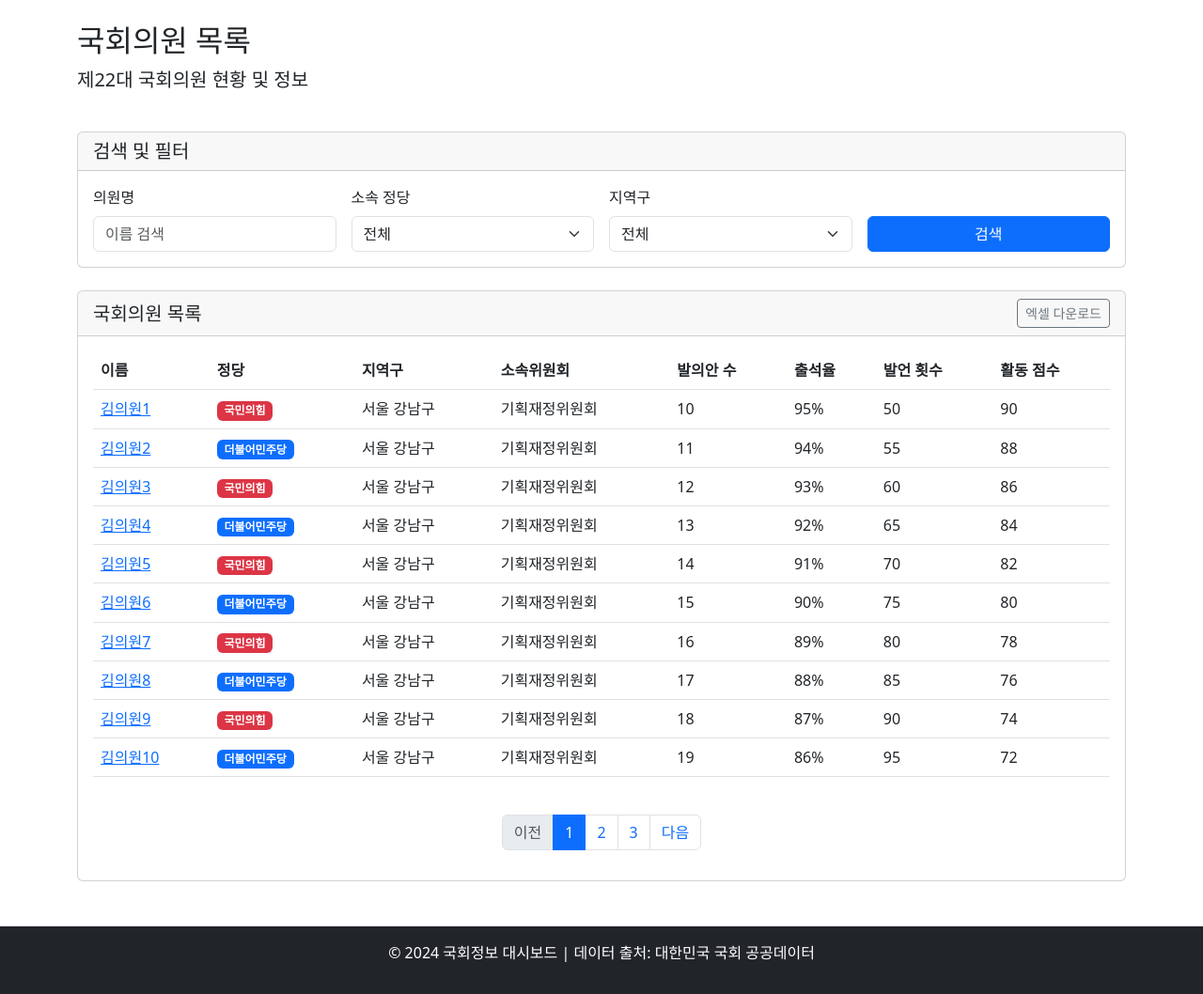
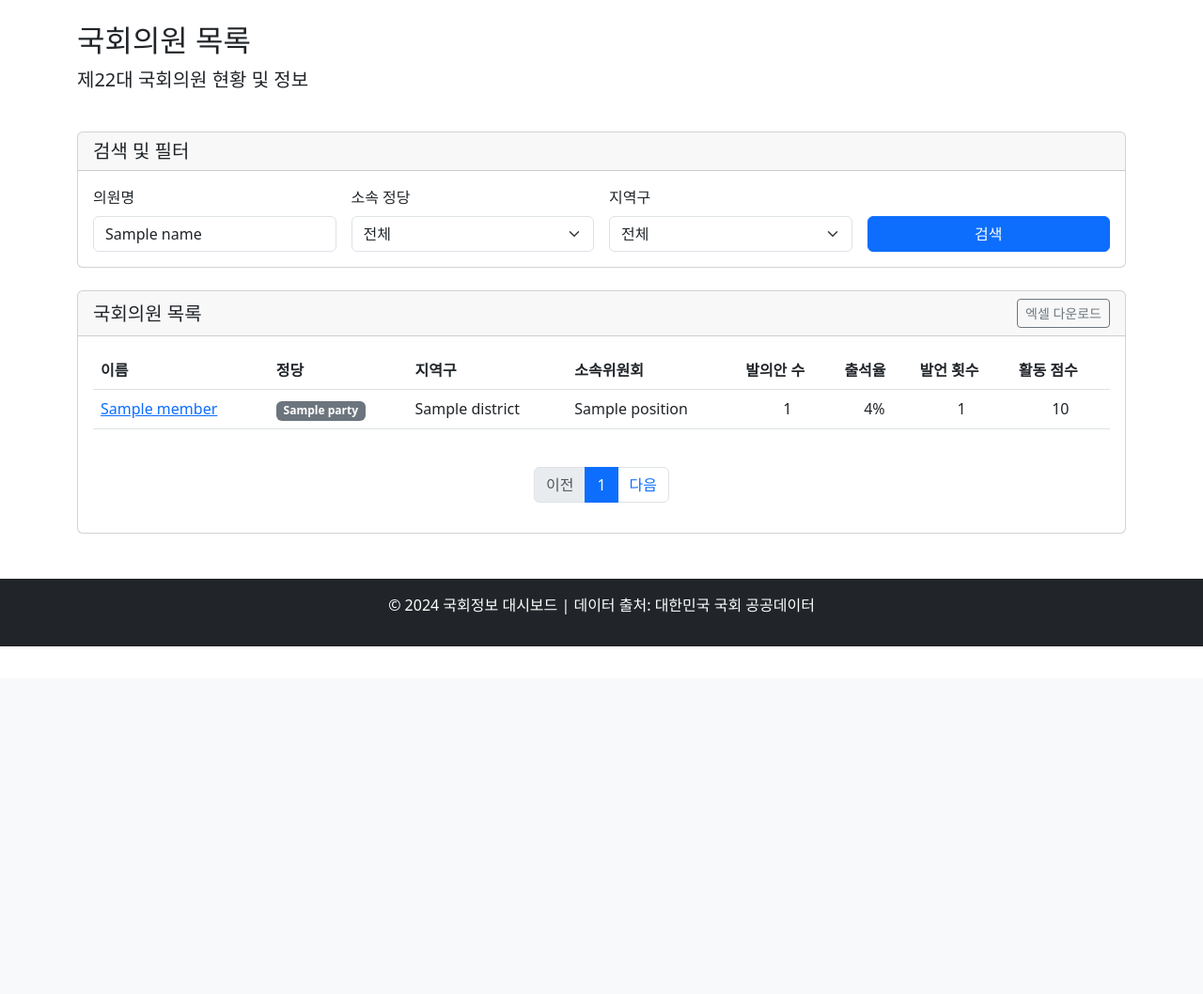
Before and after one commit to person3113/national-assembly-dashboard, a FastAPI app: template app/templates/members.html in a window 1280 px wide. Shown: the part 78-1136 px from the top of the page at 94% size. After the commit the page ends 766 px from the top, so only its background shows below. Run offline with FastAPI, Linux system fonts and the light colour scheme; the template is opened without the code that fills it: most values are stand-ins (such as "Sample title", 1, 10 or a date in 2020).

Commit message:
- 실제 국회의원 인적사항 api를 가지고 와서 /members 화면에 출력완료 - /members 화면에 pagination과 검색 기능 구현 완료

```diff
--- a/app/main.py
+++ b/app/main.py
@@ -1,8 +1,6 @@
-import logging  # Add this import
-
-# Logger 설정
-logging.basicConfig(level=logging.INFO)
-logger = logging.getLogger(__name__)
+import logging
+import pprint
+import requests  # Add this import
 
 from fastapi import FastAPI, Request, Depends, HTTPException  # HTTPException 추가
 from fastapi.staticfiles import StaticFiles
@@ -11,14 +9,22 @@
 from fastapi.responses import HTMLResponse
 from sqlalchemy.orm import Session
 from typing import Optional
-from datetime import date
+from datetime import date, datetime
 
 from app.api import api_router
 from app.core.config import settings
 from app.db.session import engine, get_db
 from app.models import member  # 여기에 모든 모델 모듈 추가
 from app.models.member import Member as MemberModel
-from app.models.bill import Bill as BillModel  # Add this import
+from app.models.bill import Bill as BillModel
+from app.services.assembly_api import assembly_api
+
+# 템플릿에서 사용할 필터 추가
+from jinja2 import pass_context
+
+@pass_context
+def pprint_filter(context, value):
+    return pprint.pformat(value)
 
 # 데이터베이스 테이블 생성
 member.Base.metadata.drop_all(bind=engine)  # 기존 테이블 삭제
@@ -44,6 +50,11 @@
 
 # 템플릿 설정
 templates = Jinja2Templates(directory="app/templates")
+templates.env.filters["pprint"] = pprint_filter
+
+# Logger 설정
+logging.basicConfig(level=logging.INFO)
+logger = logging.getLogger(__name__)
 
 # API 라우터 등록
 app.include_router(api_router, prefix=settings.API_V1_STR)
@@ -117,9 +128,21 @@
 # 애플리케이션 시작 시 초기 데이터 삽입
 @app.on_event("startup")
 async def startup_event():
+    """애플리케이션 시작 시 기본 설정 및 초기 데이터 준비"""
+    # 데이터베이스에 레코드가 없는 경우만 초기 데이터 삽입
     db = next(get_db())
     try:
-        insert_initial_data(db)
+        members_count = db.query(MemberModel).count()
+        if members_count == 0:
+            # 데이터가 없는 경우 샘플 데이터 추가
+            insert_initial_data(db)
+
+            # 로그 출력
+            logger.info("초기 샘플 데이터 삽입 완료")
+        else:
+            logger.info(f"기존 데이터 유지: {members_count}개의 국회의원 데이터가 존재합니다")
+    except Exception as e:
+        logger.error(f"초기화 중 오류 발생: {e}")
     finally:
         db.close()
 
@@ -138,7 +161,7 @@
     page: int = 1,
     limit: int = 20
 ):
-    # 국회의원 데이터 조회 로직 (API와 유사)
+    # 국회의원 데이터 조회 로직
     query = db.query(MemberModel)
     if name:
         query = query.filter(MemberModel.name.contains(name))
@@ -147,10 +170,27 @@
     if district:
         query = query.filter(MemberModel.district.contains(district))
 
-    # 페이지네이션
+    # 총 레코드 수와 페이지 수 계산
+    total = query.count()
+    total_pages = (total + limit - 1) // limit
+
+    # 페이지 범위 검증
+    if page < 1:
+        page = 1
+    elif page > total_pages and total_pages > 0:
+        page = total_pages
+
+    # 오프셋 계산 및 데이터 조회
     offset = (page - 1) * limit
-    total = query.count()
     members = query.offset(offset).limit(limit).all()
+
+    # 페이지네이션 범위 설정 (현재 페이지 주변 5개 페이지 표시)
+    if total_pages <= 5:
+        page_range = range(1, total_pages + 1)
+    else:
+        start_page = max(1, page - 2)
+        end_page = min(total_pages, page + 2)
+        page_range = range(start_page, end_page + 1)
 
     return templates.TemplateResponse(
         "members.html",
@@ -160,7 +200,8 @@
             "total": total,
             "page": page,
             "limit": limit,
-            "pages": (total + limit - 1) // limit,
+            "total_pages": total_pages,
+            "page_range": page_range,
             "name": name or "",
             "party": party or "",
             "district": district or ""
@@ -300,6 +341,140 @@
     finally:
         db.close()
 
+@app.get("/admin/sync-data", response_class=HTMLResponse)
+async def sync_data(request: Request, db: Session = Depends(get_db), assembly_term: int = 22):
+    """국회정보 API에서 데이터를 가져와 DB에 동기화하는 관리자 페이지"""
+    result = {"success": False, "message": "", "counts": {}, "debug_info": {}}
+
+    try:
+        # API 키 확인
+        api_key = settings.ASSEMBLY_API_KEY
+        if not api_key or api_key == "":
+            result["message"] = "API 키가 설정되지 않았습니다. .env 파일을 확인하세요."
+            return templates.TemplateResponse(
+                "admin/sync_data.html",
+                {"request": request, "result": result}
+            )
+
+        # 디버깅을 위한 정보 수집
+        result["debug_info"]["api_key_exists"] = bool(api_key)
+        result["debug_info"]["api_base_url"] = settings.ASSEMBLY_API_BASE_URL
+
+        # 1. 국회의원 정보 동기화
+        members_data = assembly_api.get_members(assembly_term=assembly_term)
+
+        # 디버깅: API 응답 확인
+        result["debug_info"]["members_data_count"] = len(members_data)
+
+        # 데이터가 없으면 오류 메시지 반환
+        if not members_data:
+            result["message"] = "API에서 국회의원 데이터를 가져오지 못했습니다. 로그를 확인하세요."
+            return templates.TemplateResponse(
+                "admin/sync_data.html",
+                {"request": request, "result": result}
+            )
+
+        # 이하 기존 코드와 동일...
+        member_count = 0
+
+        for member_data in members_data:
+            # 이미 존재하는 의원인지 확인
+            existing_member = db.query(MemberModel).filter(
+                MemberModel.name == member_data.get("HG_NM", "")
+            ).first()
+
+            if existing_member:
+                # 기존 데이터 업데이트
+                existing_member.party = member_data.get("POLY_NM", "")
+                existing_member.district = member_data.get("ORIG_NM", "")
+                existing_member.position = member_data.get("CURR_COMMITTEE", "")
+                existing_member.last_updated = datetime.now().date()
+            else:
+                # 새로운 의원 데이터 생성
+                new_member = MemberModel(
+                    name=member_data.get("HG_NM", ""),
+                    hanja_name=member_data.get("HJ_NM", ""),
+                    eng_name=member_data.get("ENG_NM", ""),
+                    party=member_data.get("POLY_NM", ""),
+                    district=member_data.get("ORIG_NM", ""),
+                    position=member_data.get("CURR_COMMITTEE", ""),
+                    num_bills=0,
+                    attendance_rate=0.0,
+                    speech_count=0,
+                    activity_score=0.0,
+                    is_active=True,
+                    last_updated=datetime.now().date()
+                )
+                db.add(new_member)
+                member_count += 1
+
+        # 3. 활동 점수 계산
+        members = db.query(MemberModel).all()
+        for member in members:
+            member.activity_score = calculate_activity_score(member)
+
+        db.commit()
+        result["success"] = True
+        result["message"] = "데이터 동기화 완료"
+        result["counts"] = {"members": member_count}
+
+    except Exception as e:
+        db.rollback()
+        result["message"] = f"오류 발생: {str(e)}"
+        result["debug_info"]["error"] = str(e)
+        logger.error(f"API 데이터 동기화 중 오류: {e}")
+
+    return templates.TemplateResponse(
+        "admin/sync_data.html",
+        {"request": request, "result": result}
+    )
+
+@app.get("/admin/test-api", response_class=HTMLResponse)
+async def test_api(request: Request):
+    """API 연결 테스트 페이지"""
+    result = {"success": False, "message": "", "data": None}
+
+    try:
+        # API 키 확인
+        api_key = settings.ASSEMBLY_API_KEY
+        if not api_key or api_key == "":
+            result["message"] = "API 키가 설정되지 않았습니다. .env 파일을 확인하세요."
+            return templates.TemplateResponse(
+                "admin/test_api.html",
+                {"request": request, "result": result}
+            )
+
+        # 간단한 API 호출 테스트
+        url = f"{settings.ASSEMBLY_API_BASE_URL}/nwvrqwxyaytdsfvhu"
+        params = {
+            "KEY": api_key,
+            "Type": "json",
+            "ASSEMBLY": 22,
+            "pIndex": 1,
+            "pSize": 1
+        }
+
+        # 요청 보내기
+        response = requests.get(url, params=params)
+
+        # 결과 확인
+        result["status_code"] = response.status_code
+        if response.status_code == 200:
+            result["data"] = response.json()
+            result["success"] = True
+            result["message"] = "API 호출 성공"
+        else:
+            result["message"] = f"API 호출 실패: {response.status_code}, {response.text}"
+
+    except Exception as e:
+        result["message"] = f"오류 발생: {str(e)}"
+        logging.error(f"API 테스트 중 오류: {e}")
+
+    return templates.TemplateResponse(
+        "admin/test_api.html",
+        {"request": request, "result": result}
+    )
+
 if __name__ == "__main__":
     import uvicorn
     uvicorn.run("app.main:app", host="0.0.0.0", port=8000, reload=True)
--- a/app/templates/members.html
+++ b/app/templates/members.html
@@ -20,41 +20,39 @@
                 <form action="/members" method="get" class="row g-3">
                     <div class="col-md-3">
                         <label for="name" class="form-label">의원명</label>
-                        <input type="text" class="form-control" id="name" name="name" placeholder="이름 검색">
+                        <input type="text" class="form-control" id="name" name="name" placeholder="이름 검색" value="{{ name }}">
                     </div>
                     <div class="col-md-3">
                         <label for="party" class="form-label">소속 정당</label>
                         <select class="form-select" id="party" name="party">
                             <option value="">전체</option>
-                            <option value="국민의힘">국민의힘</option>
-                            <option value="더불어민주당">더불어민주당</option>
-                            <option value="정의당">정의당</option>
-                            <option value="기본소득당">기본소득당</option>
-                            <option value="무소속">무소속</option>
+                            <option value="국민의힘" {% if party == "국민의힘" %}selected{% endif %}>국민의힘</option>
+                            <option value="더불어민주당" {% if party == "더불어민주당" %}selected{% endif %}>더불어민주당</option>
+                            <option value="정의당" {% if party == "정의당" %}selected{% endif %}>정의당</option>
+                            <option value="기본소득당" {% if party == "기본소득당" %}selected{% endif %}>기본소득당</option>
+                            <option value="무소속" {% if party == "무소속" %}selected{% endif %}>무소속</option>
                         </select>
                     </div>
                     <div class="col-md-3">
                         <label for="district" class="form-label">지역구</label>
                         <select class="form-select" id="district" name="district">
                             <option value="">전체</option>
-                            <option value="서울">서울</option>
-                            <option value="부산">부산</option>
-                            <option value="대구">대구</option>
-                            <option value="인천">인천</option>
-                            <option value="광주">광주</option>
-                            <option value="대전">대전</option>
-                            <option value="울산">울산</option>
-                            <option value="세종">세종</option>
-                            <option value="경기">경기</option>
-                            <option value="강원">강원</option>
-                            <option value="충북">충북</option>
-                            <option value="충남">충남</option>
-                            <option value="전북">전북</option>
-                            <option value="전남">전남</option>
-                            <option value="경북">경북</option>
-                            <option value="경남">경남</option>
-                            <option value="제주">제주</option>
-                            <option value="비례대표">비례대표</option>
+                            <option value="서울" {% if district == "서울" %}selected{% endif %}>서울</option>
+                            <option value="부산" {% if district == "부산" %}selected{% endif %}>부산</option>
+                            <option value="대구" {% if district == "대구" %}selected{% endif %}>대구</option>
+                            <option value="인천" {% if district == "인천" %}selected{% endif %}>인천</option>
+                            <option value="광주" {% if district == "광주" %}selected{% endif %}>광주</option>
+                            <option value="대전" {% if district == "대전" %}selected{% endif %}>대전</option>
+                            <option value="울산" {% if district == "울산" %}selected{% endif %}>울산</option>
+                            <option value="세종" {% if district == "세종" %}selected{% endif %}>세종</option>
+                            <option value="경기" {% if district == "경기" %}selected{% endif %}>경기</option>
+                            <option value="강원" {% if district == "강원" %}selected{% endif %}>강원</option>
+                            <option value="충북" {% if district == "충북" %}selected{% endif %}>충북</option>
+                            <option value="전북" {% if district == "전북" %}selected{% endif %}>전북</option>
+                            <option value="전남" {% if district == "전남" %}selected{% endif %}>전남</option>
+                            <option value="경북" {% if district == "경북" %}selected{% endif %}>경북</option>
+                            <option value="경남" {% if district == "경남" %}selected{% endif %}>경남</option>
+                            <option value="비례대표" {% if district == "비례대표" %}selected{% endif %}>비례대표</option>
                         </select>
                     </div>
                     <div class="col-md-3 d-flex align-items-end">
@@ -91,22 +89,30 @@
                             </tr>
                         </thead>
                         <tbody>
-                            {% for i in range(10) %}
+                            {% for member in members %}
                             <tr>
-                                <td><a href="/members/{{ i+1 }}">김의원{{ i+1 }}</a></td>
+                                <td><a href="/members/{{ member.id }}">{{ member.name }}</a></td>
                                 <td>
-                                    {% if i % 2 == 0 %}
-                                    <span class="badge bg-danger">국민의힘</span>
+                                    {% if member.party == "국민의힘" %}
+                                    <span class="badge bg-danger">{{ member.party }}</span>
+                                    {% elif member.party == "더불어민주당" %}
+                                    <span class="badge bg-primary">{{ member.party }}</span>
+                                    {% elif member.party == "정의당" %}
+                                    <span class="badge bg-warning text-dark">{{ member.party }}</span>
                                     {% else %}
-                                    <span class="badge bg-primary">더불어민주당</span>
+                                    <span class="badge bg-secondary">{{ member.party }}</span>
                                     {% endif %}
                                 </td>
-                                <td>서울 강남구</td>
-                                <td>기획재정위원회</td>
-                                <td>{{ 10 + i }}</td>
-                                <td>{{ 95 - i }}%</td>
-                                <td>{{ 50 + i*5 }}</td>
-                                <td>{{ 90 - i*2 }}</td>
+                                <td>{{ member.district }}</td>
+                                <td>{{ member.position }}</td>
+                                <td class="text-center">{{ member.num_bills }}</td>
+                                <td class="text-center">{{ member.attendance_rate }}%</td>
+                                <td class="text-center">{{ member.speech_count }}</td>
+                                <td class="text-center">{{ member.activity_score }}</td>
+                            </tr>
+                            {% else %}
+                            <tr>
+                                <td colspan="8" class="text-center">검색 결과가 없습니다.</td>
                             </tr>
                             {% endfor %}
                         </tbody>
@@ -116,14 +122,21 @@
                 <!-- 페이지네이션 -->
                 <nav aria-label="Page navigation">
                     <ul class="pagination justify-content-center mt-4">
-                        <li class="page-item disabled">
-                            <a class="page-link" href="#" tabindex="-1" aria-disabled="true">이전</a>
+                        <!-- 이전 페이지 버튼 -->
+                        <li class="page-item {% if page == 1 %}disabled{% endif %}">
+                            <a class="page-link" href="?name={{ name }}&party={{ party }}&district={{ district }}&page={{ page - 1 }}" tabindex="-1" {% if page == 1 %}aria-disabled="true"{% endif %}>이전</a>
                         </li>
-                        <li class="page-item active"><a class="page-link" href="#">1</a></li>
-                        <li class="page-item"><a class="page-link" href="#">2</a></li>
-                        <li class="page-item"><a class="page-link" href="#">3</a></li>
-                        <li class="page-item">
-                            <a class="page-link" href="#">다음</a>
+
+                        <!-- 페이지 번호 -->
+                        {% for p in page_range %}
+                        <li class="page-item {% if p == page %}active{% endif %}">
+                            <a class="page-link" href="?name={{ name }}&party={{ party }}&district={{ district }}&page={{ p }}">{{ p }}</a>
+                        </li>
+                        {% endfor %}
+
+                        <!-- 다음 페이지 버튼 -->
+                        <li class="page-item {% if page >= total_pages %}disabled{% endif %}">
+                            <a class="page-link" href="?name={{ name }}&party={{ party }}&district={{ district }}&page={{ page + 1 }}" {% if page >= total_pages %}aria-disabled="true"{% endif %}>다음</a>
                         </li>
                     </ul>
                 </nav>
```
Also changed, not shown: app/services/assembly_api.py (+64 -16 lines), app/templates/admin/sync_data.html (added, +69 -0 lines), app/templates/admin/test_api.html (added, +47 -0 lines), README.md, app.db.
